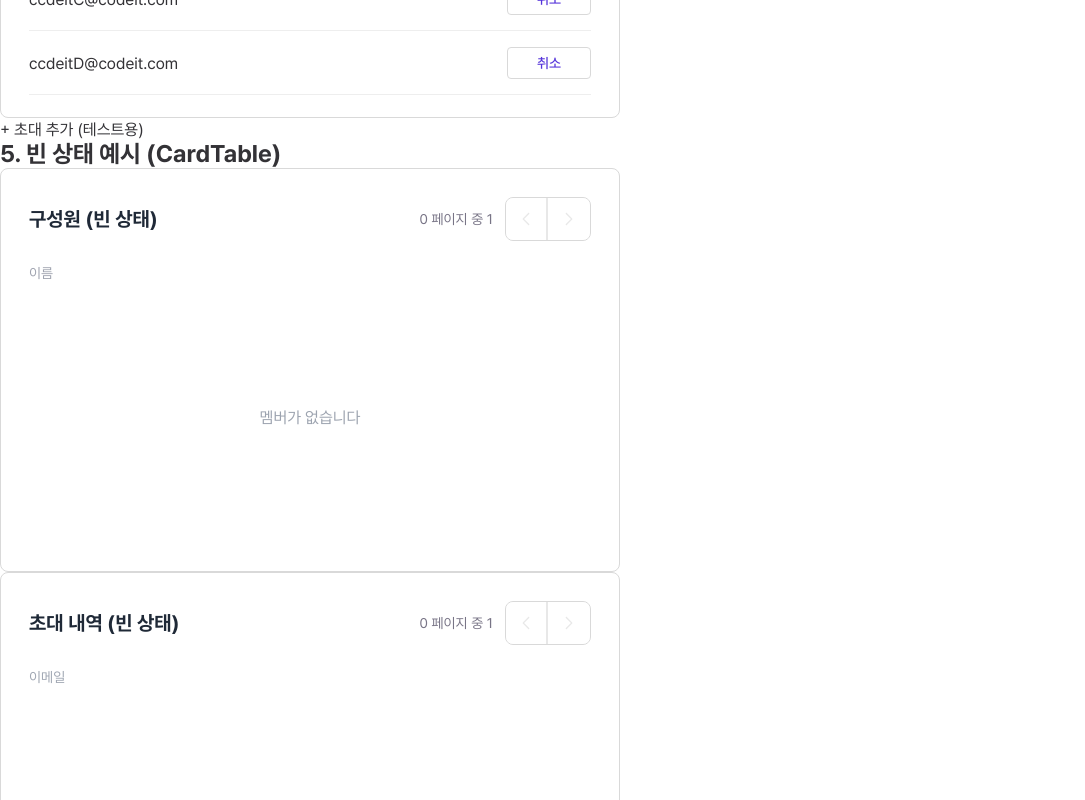
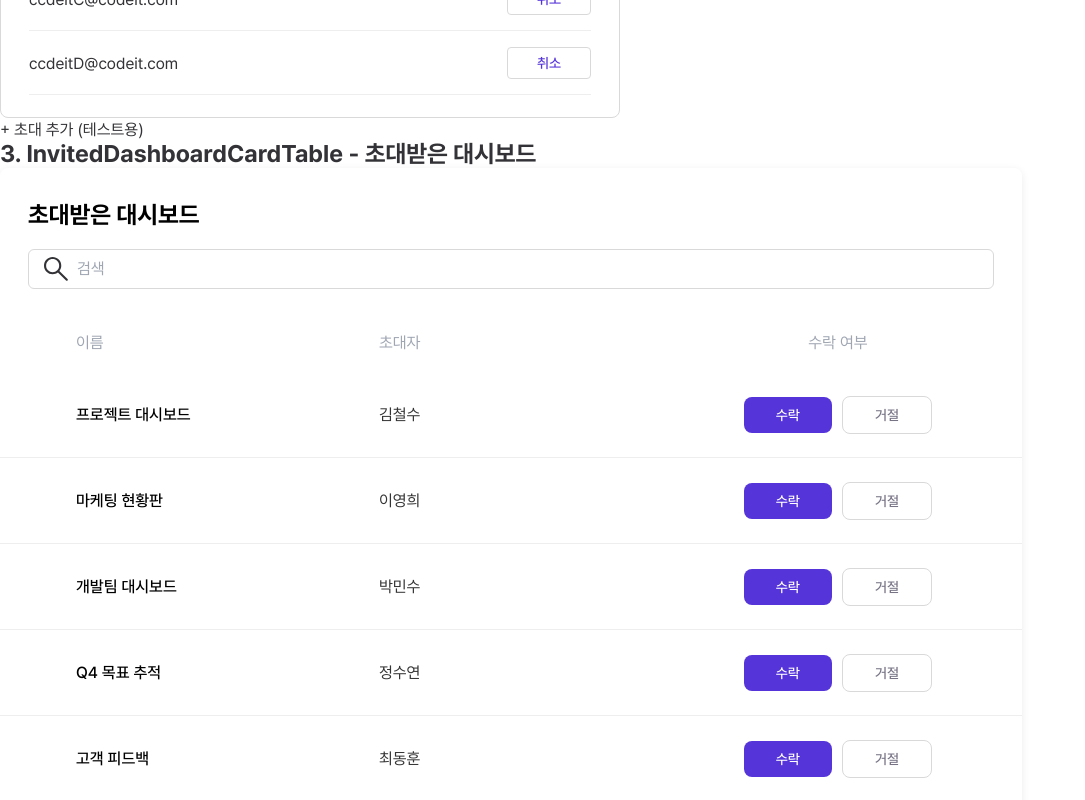
Before and after one commit to Sprint-19-part3-1team-Taskify/taskify, a Next.js app: page /guide/member-card-table in a window 1280 px wide. Shown: the part 1300-2100 px from the top of the page, without its empty margins (0-1085 px from the left). Built offline with nearby package versions, Linux system fonts and the light colour scheme.

Commit message:
✨ Feat: SECTION 3 InvitedDashboardCardTable(초대받은 대시보드) 데모 섹션 추가

```diff
--- a/src/pages/guide/member-card-table.js
+++ b/src/pages/guide/member-card-table.js
@@ -7,6 +7,7 @@ import EmptyDashboard from '../../components/cardtable/EmptyInvitedDashboard';
 import ProfileCard from '../../components/cardtable/ProfileCard';
 import ChangePasswordCard from '../../components/cardtable/ChangePasswordCard';
 import { ModalConfirmButton } from '@/components/button/ModalButton/ModalButton';
+import InvitedDashboardCardTable from '../../components/cardtable/InvitedDashboardCardTable';
 
 export default function MemberCardTableDemoPage() {
   const [members, setMembers] = useState([
@@ -135,6 +136,23 @@ export default function MemberCardTableDemoPage() {
 
           <button onClick={handleAddInvite}>+ 초대 추가 (테스트용)</button>
         </section>
+        {/* --- SECTION 3: InvitedDashboardCardTable - 초대받은 대시보드 --- */}
+
+        <section>
+          <h2>3. InvitedDashboardCardTable - 초대받은 대시보드</h2>
+
+          <div>
+            <InvitedDashboardCardTable
+              title="초대받은 대시보드"
+              dashboards={invitedDashboards}
+              itemsPerPage={6}
+              onAccept={handleAcceptDashboard}
+              onReject={handleRejectDashboard}
+              searchPlaceholder="검색"
+              emptyMessage="아직 초대받은 대시보드가 없어요!"
+            />
+          </div>
+        </section>
 
         {/* --- SECTION 5: 빈 상태 테스트 --- */}
 
```
